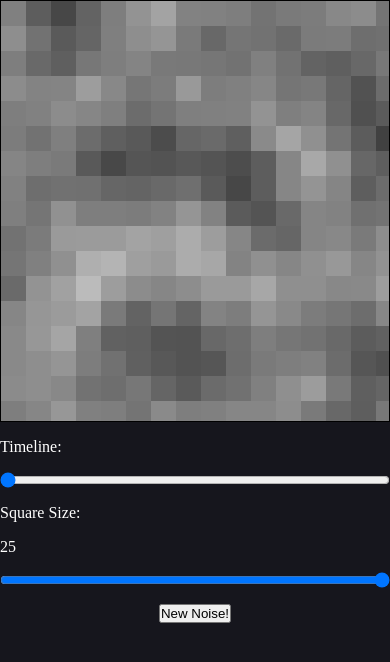
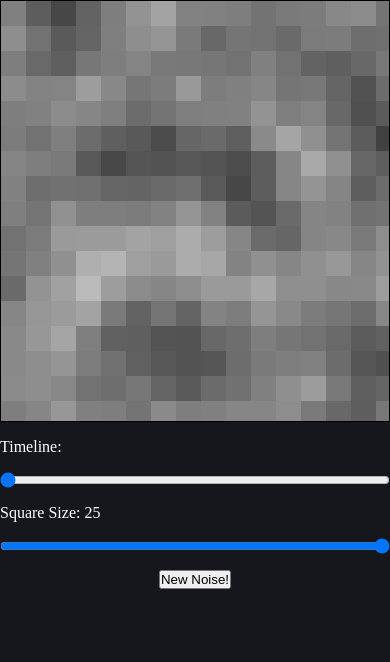
Before and after one commit to SamuelWhittle/smolroom.com-vuejs, a Vue app: page /perlin_noise_zero in a window 390 px wide. Shown: the top 662 px of the page. Built offline with nearby package versions, Linux system fonts and the light colour scheme; what vue-cookies would draw is missing.

Commit message:
fixed responsiveness for Square Size: # in PerlinNoiseZero/Wasm

```diff
--- a/src/assets/css/main.css
+++ b/src/assets/css/main.css
@@ -94,6 +94,10 @@ body {
 
 /* Text Properties */
 
+.no-wrap {
+    white-space: no-wrap;
+}
+
 .ff-sans-cond {
     font-family: sans-serif;
 }
--- a/src/assets/css/views/perlin-noise-zero-control.css
+++ b/src/assets/css/views/perlin-noise-zero-control.css
@@ -11,7 +11,7 @@ input.slider {
     width: 30rem;
 }
 
-@media (max-width: 37rem) {
+@media (max-width: 38rem) {
     .canvasContainer {
         height: 50vh;
     }
@@ -20,15 +20,11 @@ input.slider {
         width: 100%;
     }
 
-    /*.controls input{
+    input.slider {
         width: 100%;
-    }*/
-
-    .timelineContainer {
-        flex-direction: column;
     }
 
-    .resolutionContainer {
+    .control {
         flex-direction: column;
     }
 }
--- a/src/views/projects/PerlinNoiseZeroControl.vue
+++ b/src/views/projects/PerlinNoiseZeroControl.vue
@@ -18,11 +18,6 @@
         this.seed = Math.floor(Math.random() * 900000009 * 11111111);
       },
     },
-    provide() {
-      return {
-
-      }
-    },
     components: {
       PerlinNoiseZero,
     }
@@ -36,14 +31,13 @@
     </div>
 
     <div class="controls flex flex-dir-column">
-        <div class="timelineContainer flex flex-justify-space-between">
+        <div class="flex flex-justify-space-between control">
             <label class="easy-on-the-eyes" for="timeline">Timeline:</label>
-            <input type="range" id="timeline" min="0" :max="noiseDepth" step="10" v-model="time"/>
+            <input class="slider" type="range" id="timeline" min="0" :max="noiseDepth" step="10" v-model="time"/>
         </div>
-        <div class="resolutionContainer flex flex-justify-space-between">
-            <label class="easy-on-the-eyes" for="resolution">Square Size:</label>
-            <span class="easy-on-the-eyes">{{this.scale}}</span>
-            <input type="range" id="resolution" min="1" max="25" step="1" v-model="scale"/>
+        <div class="flex flex-justify-space-between control">
+            <label class="easy-on-the-eyes no-wrap" for="resolution">Square Size: {{this.scale}}</label>
+            <input class="slider" type="range" id="resolution" min="1" max="25" step="1" v-model="scale"/>
         </div>
         <button id="redraw" class="newNoise" @click='newSeed'>New Noise!</button>
     </div>
--- a/src/views/projects/PerlinNoiseZeroWasmControl.vue
+++ b/src/views/projects/PerlinNoiseZeroWasmControl.vue
@@ -37,13 +37,12 @@
     </div>
 
     <div class="controls flex flex-dir-column">
-        <div class="flex flex-justify-space-between">
+        <div class="control flex flex-justify-space-between">
             <label class="easy-on-the-eyes" for="timeline">Timeline:</label>
             <input class="slider" type="range" id="timeline" min="0" :max="noiseDepth" step="1" v-model="time"/>
         </div>
-        <div class="flex flex-justify-space-between">
-            <label class="easy-on-the-eyes" for="resolution">Square Size:</label>
-            <span class="easy-on-the-eyes">{{this.scale}}</span>
+        <div class="control flex flex-justify-space-between">
+            <label class="easy-on-the-eyes" for="resolution">Square Size: {{this.scale}}</label>
             <input class="slider" type="range" id="resolution" min="1" max="25" step="1" v-model="scale"/>
         </div>
         <div class="flex">
```
